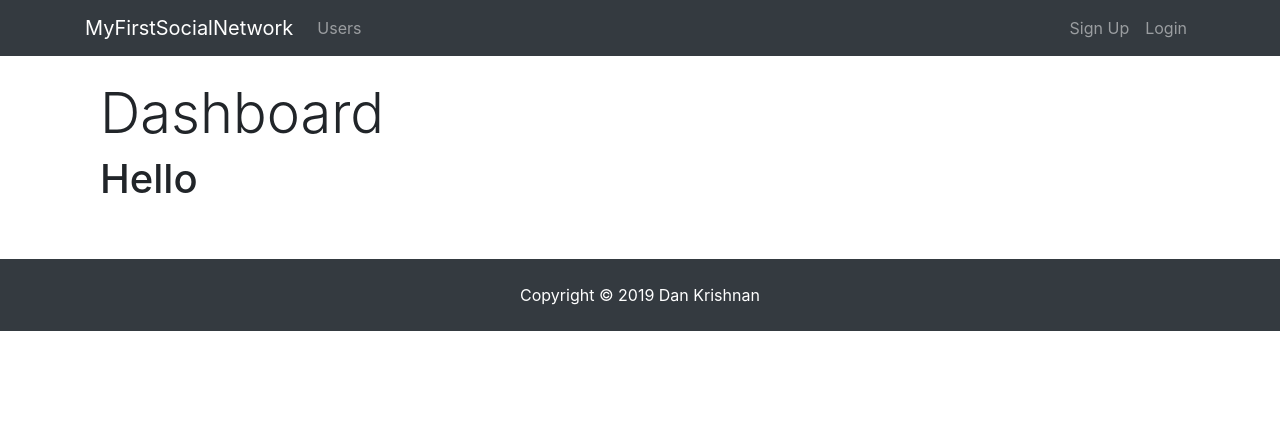
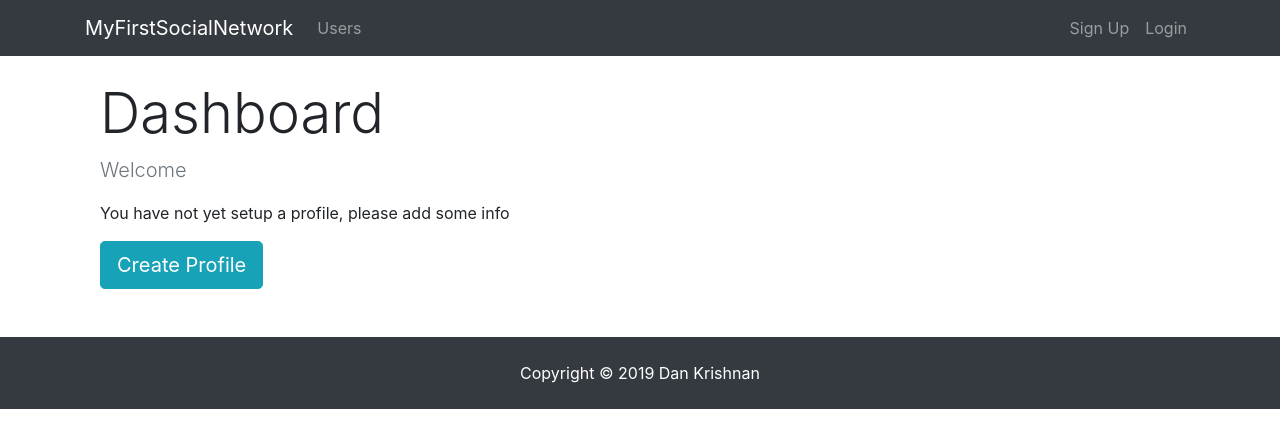
Before and after one commit to rockettown1/social, a React (Create React App) app in the folder client/: page /dashboard in a window 1280 px wide. Shown: the top 448 px of the page. Built offline with nearby package versions, Linux system fonts and the light colour scheme; no server answers.

Commit message:
made changes to dashboard component

```diff
--- a/client/src/components/dashboard/Dashboard.js
+++ b/client/src/components/dashboard/Dashboard.js
@@ -1,4 +1,5 @@
 import React, { Component } from "react";
+import { Link } from "react-router-dom";
 import { connect } from "react-redux";
 import { getCurrentProfile } from "../../actions/profileActions";
 import Spinner from "../common/Spinner";
@@ -17,7 +18,21 @@
     if (profile === null || loading) {
       dashboardContent = <Spinner />;
     } else {
-      dashboardContent = <h1>Hello</h1>;
+      //check if logged in user has profile data
+      if (Object.keys(profile).length > 0) {
+        dashboardContent = <h4>Display Profile</h4>;
+      } else {
+        //user is logged in but has no profile
+        dashboardContent = (
+          <div>
+            <p className="lead text-muted"> Welcome {user.name}</p>
+            <p>You have not yet setup a profile, please add some info</p>
+            <Link to="/create-profile" className="btn btn-lg btn-info">
+              Create Profile
+            </Link>
+          </div>
+        );
+      }
     }
 
     return (
```
